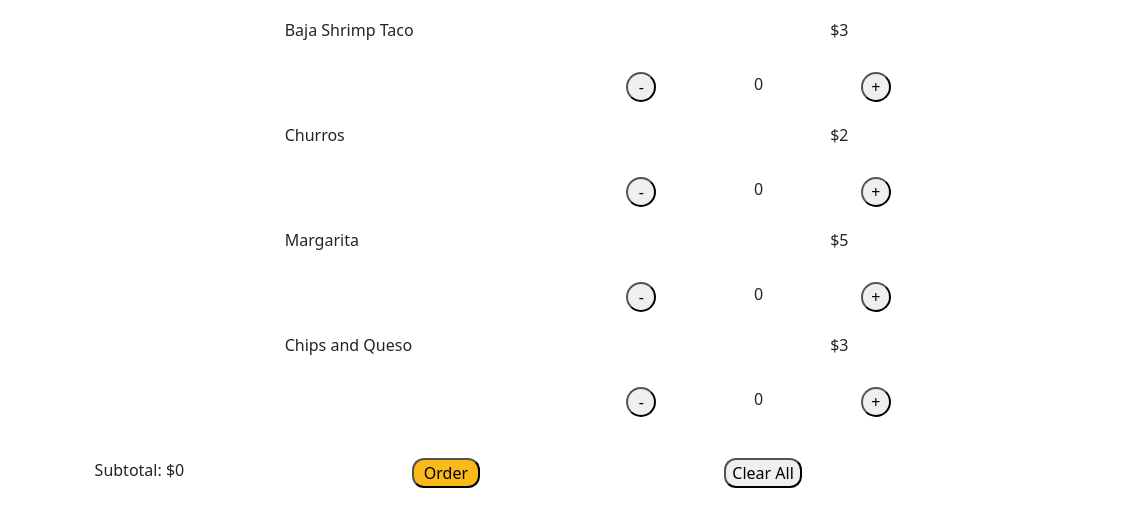
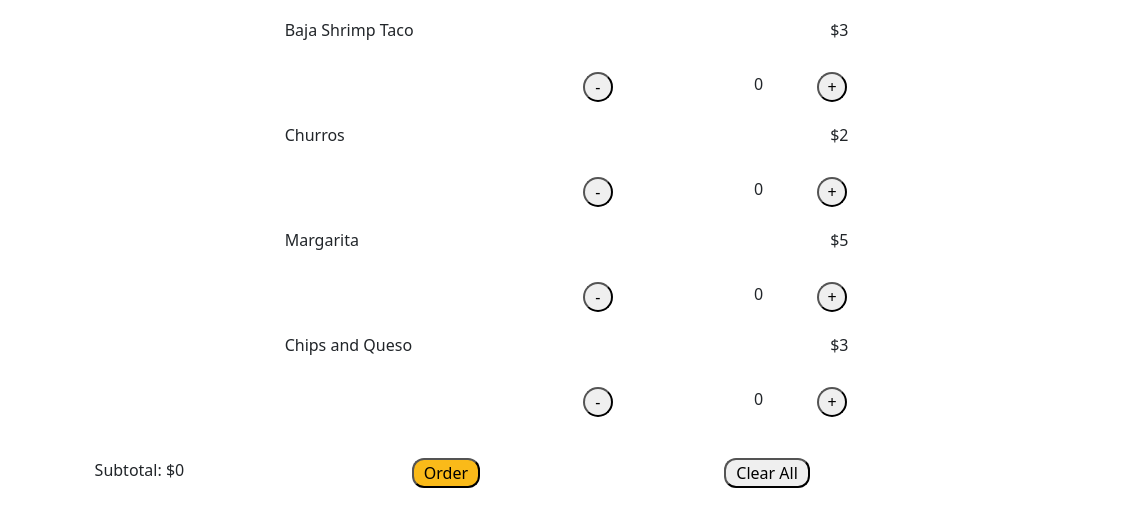
Before and after one commit to megan-sickler/cs378-p2, a plain HTML site: page index.html in a window 1280 px wide. Shown: the part 935-1461 px from the top of the page, 136-1280 px from the left. Drawn offline with nearby package versions, Linux system fonts and the light colour scheme.

Commit message:
editing buttons again

```diff
--- a/style.css
+++ b/style.css
@@ -49,6 +49,8 @@ p {
   border-radius: 100%; /* TODO: why is the text not centered on my phone? */
   width: 30px;
   height: 30px;
+  display: flex;
+  justify-content: center;
   text-align: center;
 }
 #order-button {
@@ -59,4 +61,6 @@ p {
 }
 #clear-all-button {
   border-radius: 12px;
+  padding-right: 10px;
+  padding-left: 10px;
 }
```
